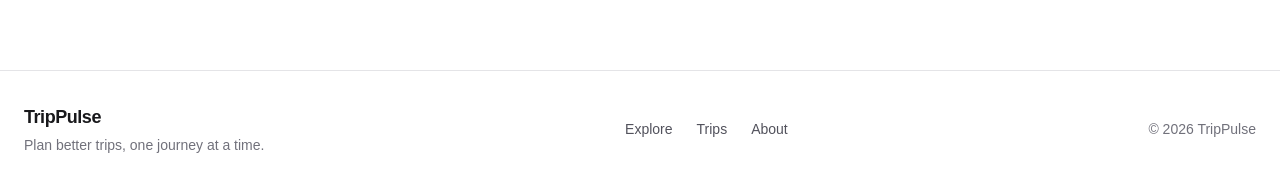
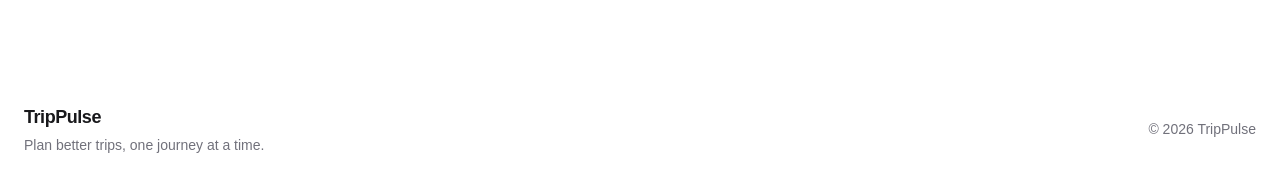
Before and after one commit to md-faizanahmad/trip_pulse, a Next.js app: page / in a window 1280 px wide. Shown: the part 613-797 px from the top of the page. Built offline with nearby package versions, Linux system fonts and the light colour scheme.

Commit message:
feat(footer): clean and clear footer component

```diff
--- a/src/components/layouts/Footer.tsx
+++ b/src/components/layouts/Footer.tsx
@@ -1,14 +1,8 @@
 import Link from "next/link";
-
-const navigation = [
-  { label: "Explore", href: "/explore" },
-  { label: "Trips", href: "/trips" },
-  { label: "About", href: "/about" },
-];
 
 export default function Footer() {
   return (
-    <footer className="border-t border-zinc-200 bg-white">
+    <footer className="">
       <div className="mx-auto flex max-w-7xl flex-col gap-6 px-6 py-8 sm:flex-row sm:items-center sm:justify-between">
         <div>
           <Link
@@ -23,21 +17,6 @@ export default function Footer() {
           </p>
         </div>
 
-        <nav aria-label="Footer navigation">
-          <ul className="flex flex-wrap gap-x-6 gap-y-2">
-            {navigation.map((item) => (
-              <li key={item.href}>
-                <Link
-                  href={item.href}
-                  className="text-sm text-zinc-600 transition-colors hover:text-zinc-900"
-                >
-                  {item.label}
-                </Link>
-              </li>
-            ))}
-          </ul>
-        </nav>
-
         <p className="text-sm text-zinc-500">
           © {new Date().getFullYear()} TripPulse
         </p>
```
